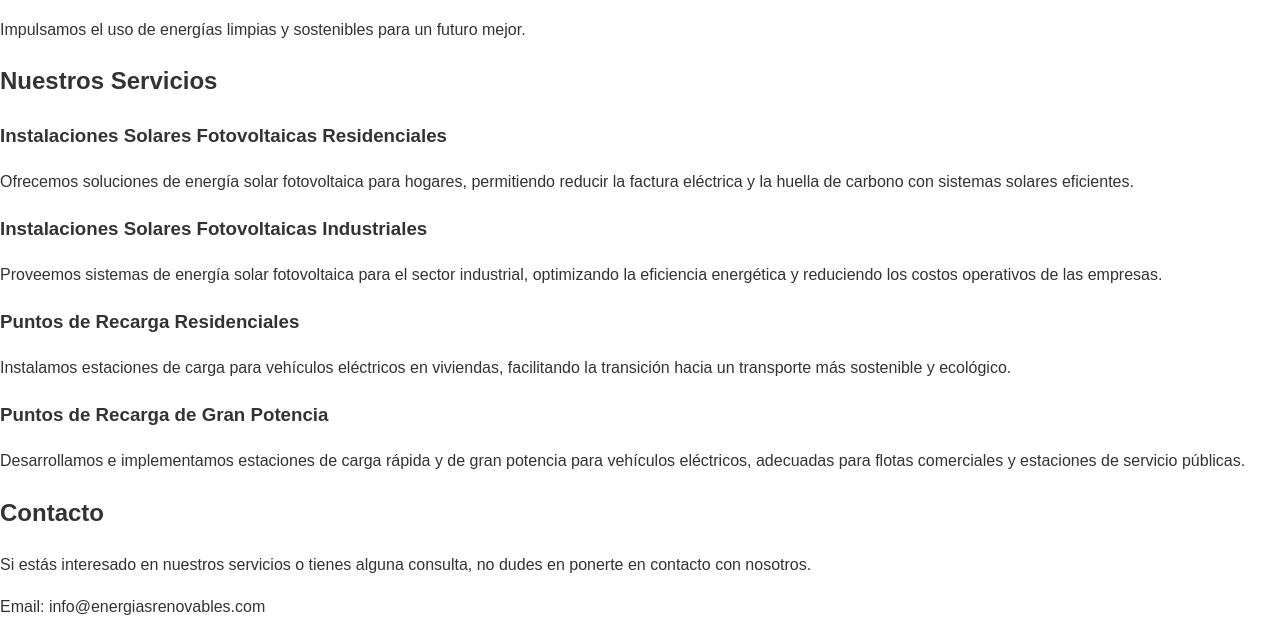
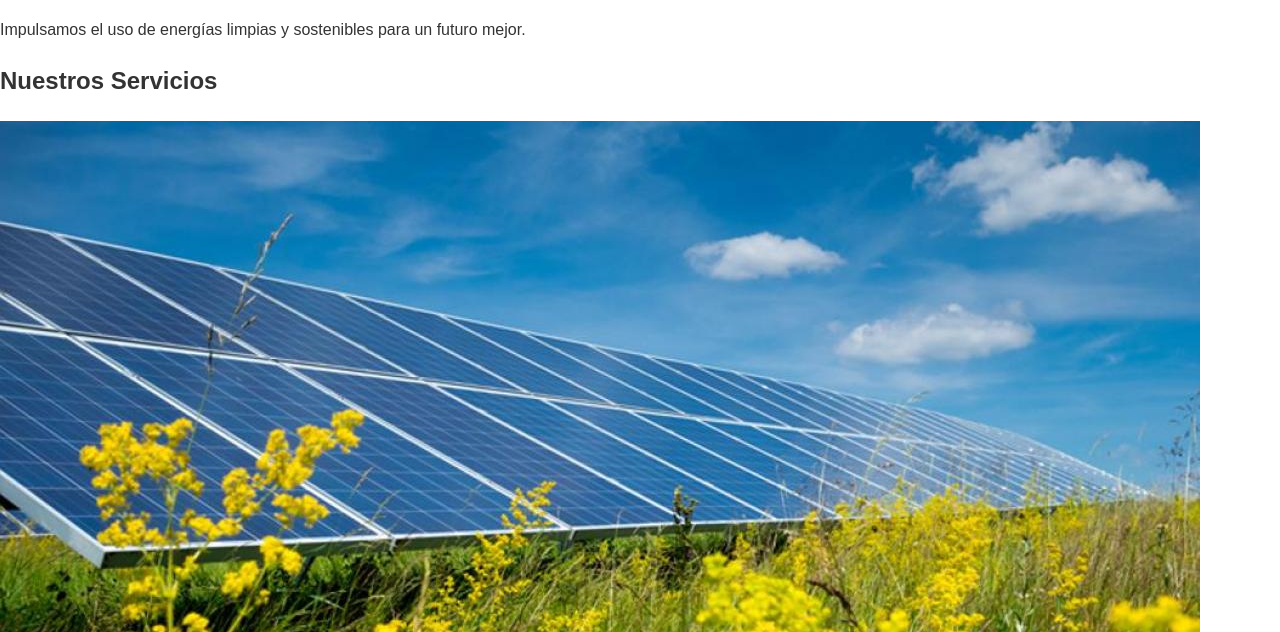
Before and after one commit to aqx33/aqx33.github.io, a plain HTML site: page index.html in a window 1280 px wide. Shown: the part 151-783 px from the top of the page. Drawn offline with Linux system fonts and the light colour scheme.

Commit message:
Update index.html

```diff
--- a/index.html
+++ b/index.html
@@ -24,6 +24,7 @@
         <section id="servicios">
             <h2>Nuestros Servicios</h2>
             <div class="servicio">
+                <img src="1.jpeg" alt="Instalaciones Solares Fotovoltaicas Residenciales">
                 <h3>Instalaciones Solares Fotovoltaicas Residenciales</h3>
                 <p>Ofrecemos soluciones de energía solar fotovoltaica para hogares, permitiendo reducir la factura eléctrica y la huella de carbono con sistemas solares eficientes.</p>
             </div>
```
